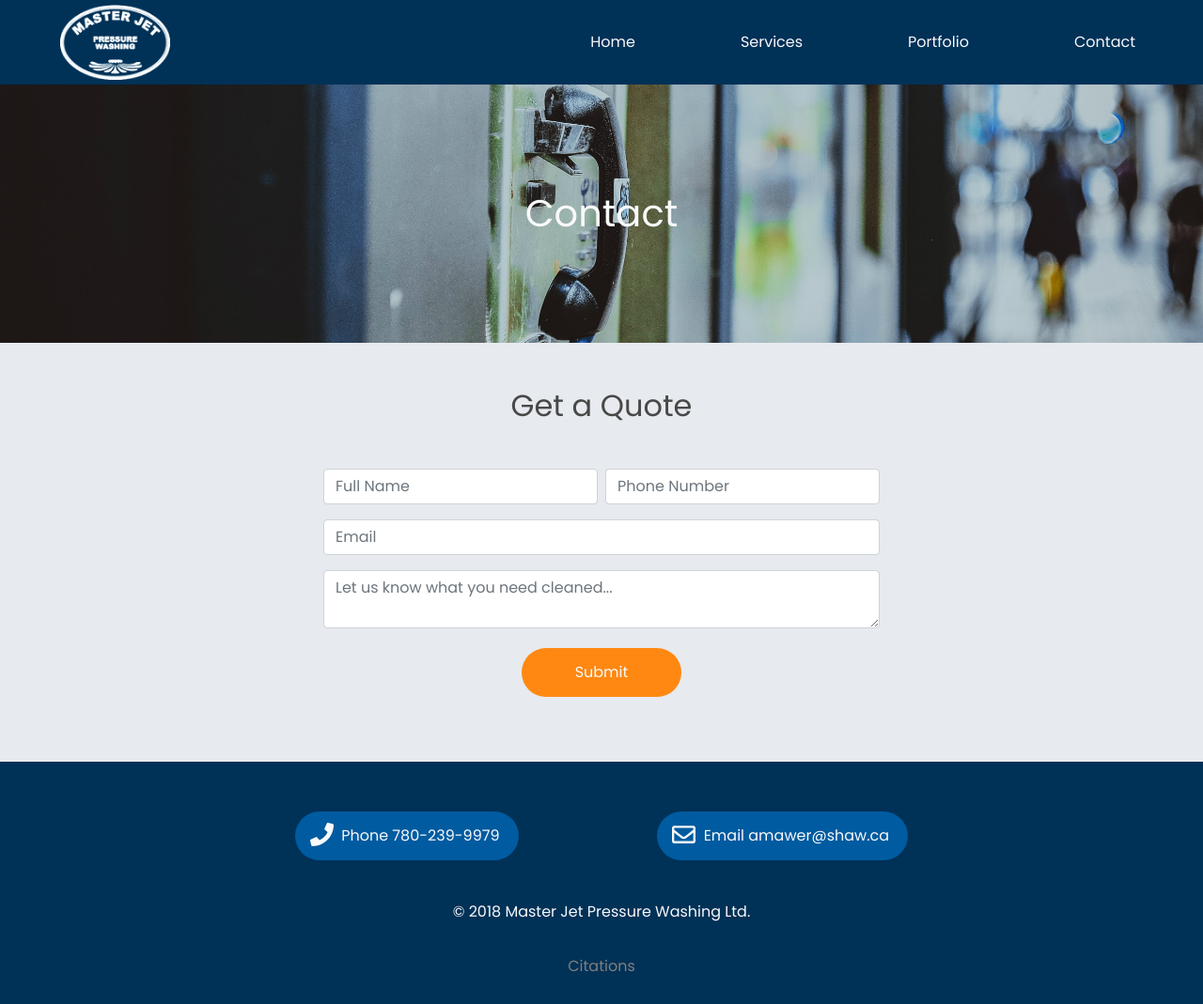
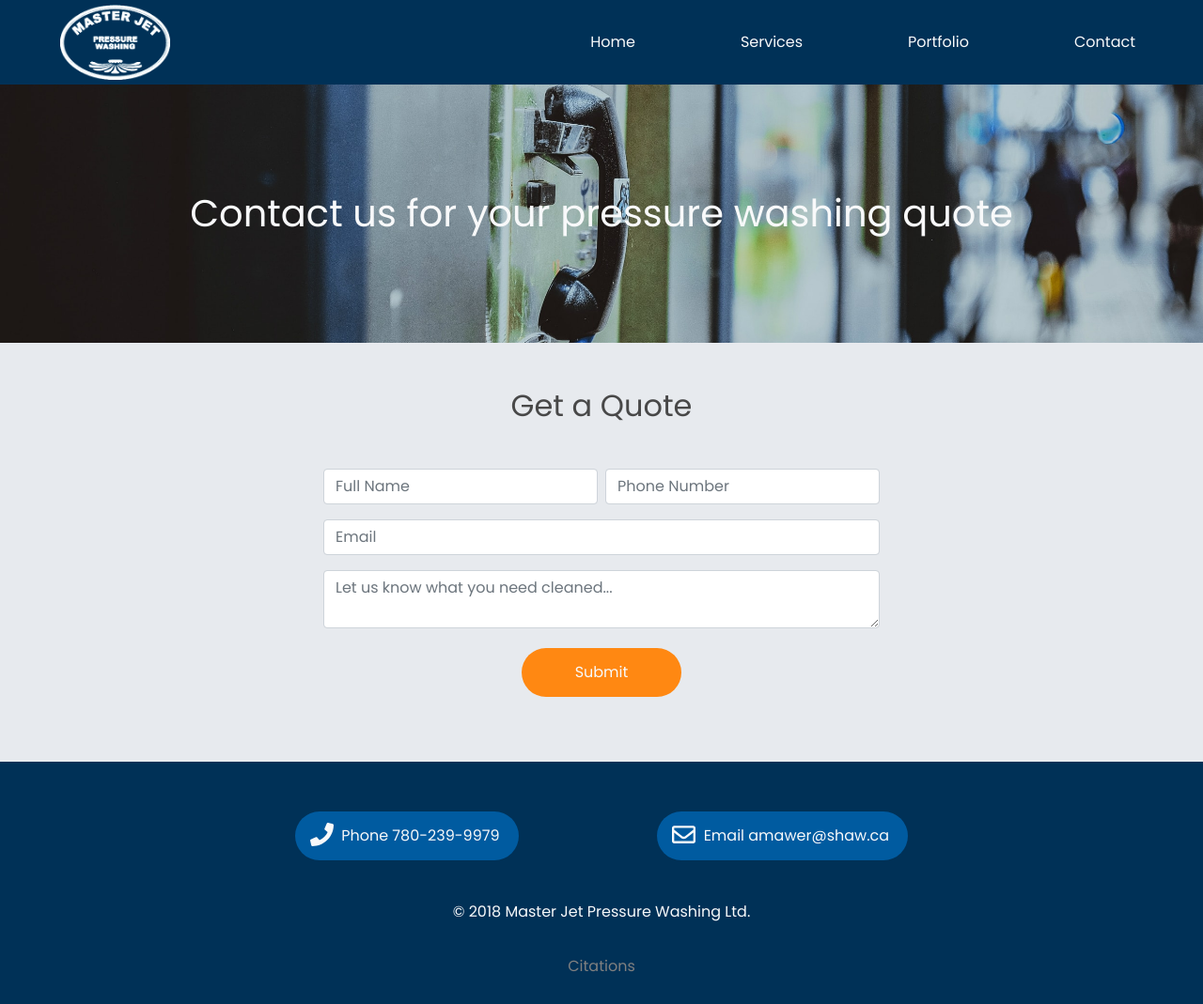
Before and after one commit to linhub15/masterjet.ca, a Jekyll site: the page built from contact.html, in a window 1280 px wide. Shown: the whole page at 94% size. Built offline with Jekyll 4.4.1, drawn with Linux system fonts in a browser that asks for light colours; nearby versions of some CDN libraries.

Commit message:
Rename page titles for SEO

```diff
--- a/citation.html
+++ b/citation.html
@@ -1,4 +1,5 @@
 ---
+title: Citations
 layout: default
 description: To build this site, we used various sources for our images and icons.
 ---
--- a/contact.html
+++ b/contact.html
@@ -1,5 +1,5 @@
 ---
-title: Contact
+title: Contact us for your pressure washing quote
 description: >-
     Contact us by phone or email to setup a meeting. We do our quotes in person and on site so you can be sure you get an accurate price.
     That's how we offer our firm quote, very rarely will you ever hear us change it.
--- a/edmonton-pressure-washing-services.html
+++ b/edmonton-pressure-washing-services.html
@@ -1,5 +1,5 @@
 ---
-title: Services
+title: Edmonton Pressure Washing Services
 description: >-
     Master Jet Pressure Washing Ltd. offers pressure washing services to commercial and residential buildings, warehouses, concrete, pavement and many more.
     As an Edmonton based small business, the owner is always on-site, have over 14 years experience, and return quality results.
--- a/portfolio.html
+++ b/portfolio.html
@@ -1,5 +1,5 @@
 ---
-title: Portfolio
+title: Previous Pressure Washing Jobs
 description: >-
     Some of the previous work we worked on include compactors, dumpsters, warehouses, and town houses. We are trusted to work on both big and small projects that require attention to detail.
 permalink: /portfolio/
```
